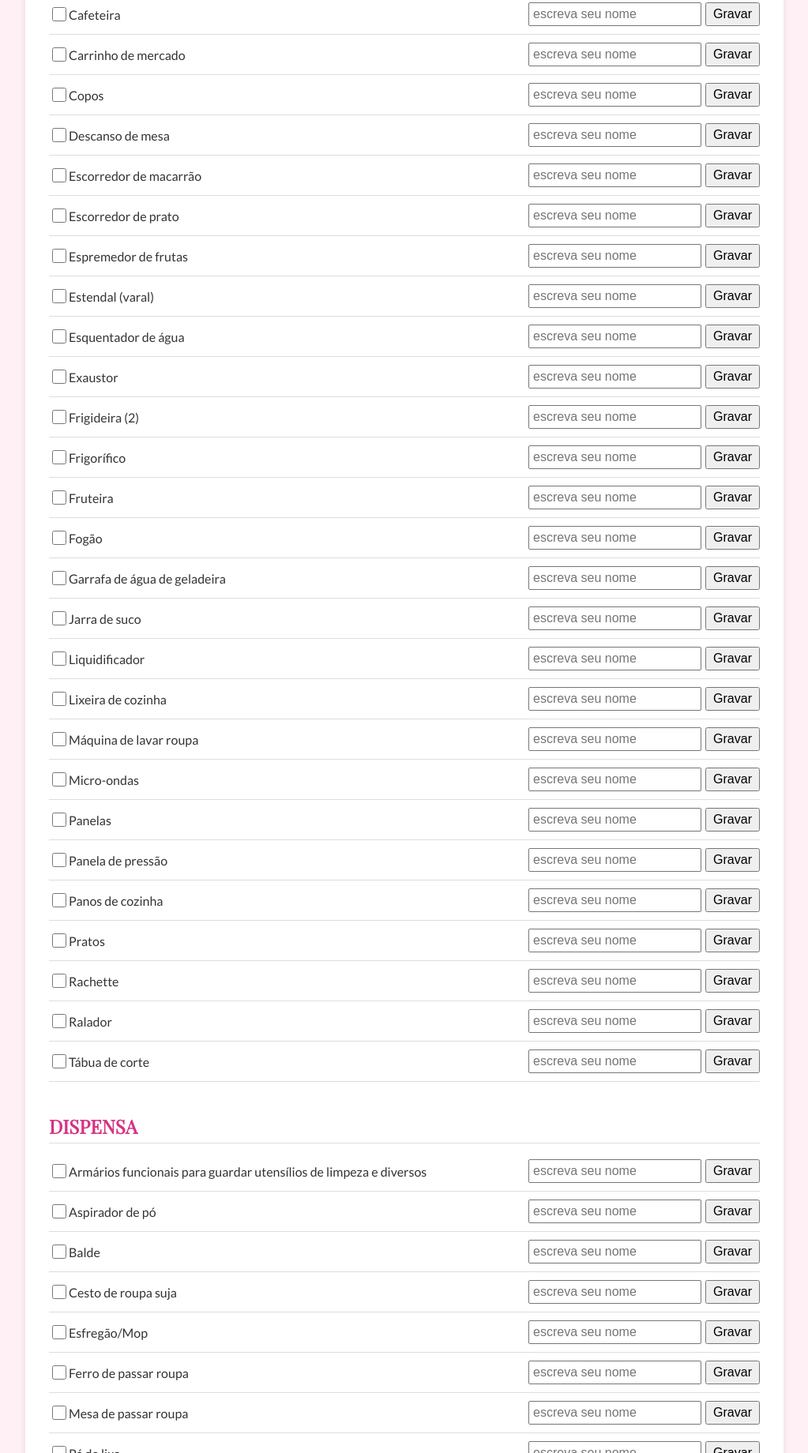
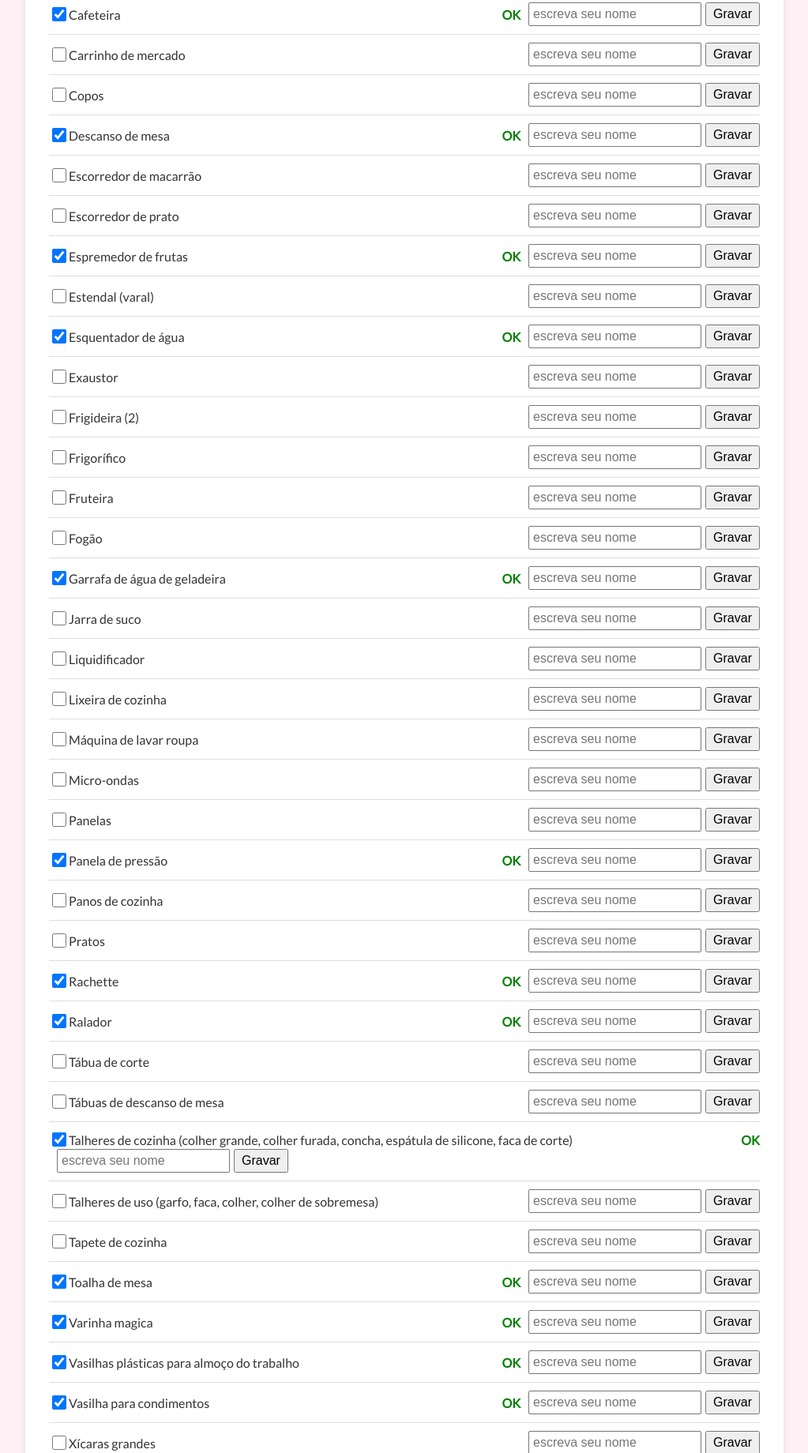
Before and after one commit to MpRonald/casa-nova-rebeca, a plain HTML site: page index.html in a window 1280 px wide. Shown: the part 960-2800 px from the top of the page at 79% size, without its empty margins (128-1151 px from the left). Drawn offline with nearby package versions, Linux system fonts and the light colour scheme; no server answers.

Commit message:
Add files via upload

```diff
--- a/index.html
+++ b/index.html
@@ -21,7 +21,7 @@
       background: #fff;
       padding: 30px;
       border-radius: 10px;
-      box-shadow: 0 2px 8px rgba(0, 0, 0, 0.1);
+      box-shadow: 0 2px 8px rgba(0,0,0,0.1);
     }
     h1 {
       text-align: center;
@@ -73,7 +73,7 @@
       cursor: pointer;
     }
 
-    /* Media Query para Smartphones */
+    /* Responsividade para Smartphones */
     @media (max-width: 600px) {
       body {
         padding: 10px;
@@ -98,12 +98,7 @@
       .ok {
         margin: 5px 0;
       }
-      .name-input {
-        width: 100%;
-        margin: 5px 0;
-        font-size: 16px;
-      }
-      .name-btn {
+      .name-input, .name-btn {
         width: 100%;
         margin: 5px 0;
         font-size: 16px;
@@ -115,7 +110,7 @@
   <div class="container">
     <h1>🏠 CASA NOVA REBECA</h1>
 
-    <!-- Seção: SALA -->
+    <!-- SALA: Itens 1 a 9 -->
     <div class="section">
       <h2>SALA</h2>
       <div class="item">
@@ -183,9 +178,10 @@
       </div>
     </div>
 
-    <!-- Seção: COZINHA -->
+    <!-- COZINHA: Itens 10 a 50 -->
     <div class="section">
       <h2>COZINHA</h2>
+      <!-- 10: Acendedor de fogão -->
       <div class="item">
         <input type="checkbox" id="item10">
         <label for="item10">Acendedor de fogão</label>
@@ -193,20 +189,23 @@
         <input type="text" id="nameInput10" class="name-input" placeholder="escreva seu nome">
         <button class="name-btn" onclick="saveName('checkbox-10', 'nameInput10')">Gravar</button>
       </div>
+      <!-- 11: Air Fryer = OK -->
       <div class="item">
-        <input type="checkbox" id="item11">
+        <input type="checkbox" id="item11" checked>
         <label for="item11">Air Fryer</label>
-        <span class="ok" id="ok11"></span>
+        <span class="ok" id="ok11">OK</span>
         <input type="text" id="nameInput11" class="name-input" placeholder="escreva seu nome">
         <button class="name-btn" onclick="saveName('checkbox-11', 'nameInput11')">Gravar</button>
       </div>
+      <!-- 12: Armário = OK -->
       <div class="item">
-        <input type="checkbox" id="item12">
+        <input type="checkbox" id="item12" checked>
         <label for="item12">Armário</label>
-        <span class="ok" id="ok12"></span>
+        <span class="ok" id="ok12">OK</span>
         <input type="text" id="nameInput12" class="name-input" placeholder="escreva seu nome">
         <button class="name-btn" onclick="saveName('checkbox-12', 'nameInput12')">Gravar</button>
       </div>
+      <!-- 13: Assadeira para forno -->
       <div class="item">
         <input type="checkbox" id="item13">
         <label for="item13">Assadeira para forno</label>
@@ -214,13 +213,15 @@
         <input type="text" id="nameInput13" class="name-input" placeholder="escreva seu nome">
         <button class="name-btn" onclick="saveName('checkbox-13', 'nameInput13')">Gravar</button>
       </div>
+      <!-- 14: Cafeteira = OK -->
       <div class="item">
-        <input type="checkbox" id="item14">
+        <input type="checkbox" id="item14" checked>
         <label for="item14">Cafeteira</label>
-        <span class="ok" id="ok14"></span>
+        <span class="ok" id="ok14">OK</span>
         <input type="text" id="nameInput14" class="name-input" placeholder="escreva seu nome">
         <button class="name-btn" onclick="saveName('checkbox-14', 'nameInput14')">Gravar</button>
       </div>
+      <!-- 15: Carrinho de mercado -->
       <div class="item">
         <input type="checkbox" id="item15">
         <label for="item15">Carrinho de mercado</label>
@@ -228,6 +229,7 @@
         <input type="text" id="nameInput15" class="name-input" placeholder="escreva seu nome">
         <button class="name-btn" onclick="saveName('checkbox-15', 'nameInput15')">Gravar</button>
       </div>
+      <!-- 16: Copos -->
       <div class="item">
         <input type="checkbox" id="item16">
         <label for="item16">Copos</label>
@@ -235,13 +237,15 @@
         <input type="text" id="nameInput16" class="name-input" placeholder="escreva seu nome">
         <button class="name-btn" onclick="saveName('checkbox-16', 'nameInput16')">Gravar</button>
       </div>
+      <!-- 17: Descanso de mesa = OK -->
       <div class="item">
-        <input type="checkbox" id="item17">
+        <input type="checkbox" id="item17" checked>
         <label for="item17">Descanso de mesa</label>
-        <span class="ok" id="ok17"></span>
+        <span class="ok" id="ok17">OK</span>
         <input type="text" id="nameInput17" class="name-input" placeholder="escreva seu nome">
         <button class="name-btn" onclick="saveName('checkbox-17', 'nameInput17')">Gravar</button>
       </div>
+      <!-- 18: Escorredor de macarrão -->
       <div class="item">
         <input type="checkbox" id="item18">
         <label for="item18">Escorredor de macarrão</label>
@@ -249,6 +253,7 @@
         <input type="text" id="nameInput18" class="name-input" placeholder="escreva seu nome">
         <button class="name-btn" onclick="saveName('checkbox-18', 'nameInput18')">Gravar</button>
       </div>
+      <!-- 19: Escorredor de prato -->
       <div class="item">
         <input type="checkbox" id="item19">
         <label for="item19">Escorredor de prato</label>
@@ -256,13 +261,15 @@
         <input type="text" id="nameInput19" class="name-input" placeholder="escreva seu nome">
         <button class="name-btn" onclick="saveName('checkbox-19', 'nameInput19')">Gravar</button>
       </div>
+      <!-- 20: Espremedor de frutas = OK -->
       <div class="item">
-        <input type="checkbox" id="item20">
+        <input type="checkbox" id="item20" checked>
         <label for="item20">Espremedor de frutas</label>
-        <span class="ok" id="ok20"></span>
+        <span class="ok" id="ok20">OK</span>
         <input type="text" id="nameInput20" class="name-input" placeholder="escreva seu nome">
         <button class="name-btn" onclick="saveName('checkbox-20', 'nameInput20')">Gravar</button>
       </div>
+      <!-- 21: Estendal (varal) -->
       <div class="item">
         <input type="checkbox" id="item21">
         <label for="item21">Estendal (varal)</label>
@@ -270,13 +277,15 @@
         <input type="text" id="nameInput21" class="name-input" placeholder="escreva seu nome">
         <button class="name-btn" onclick="saveName('checkbox-21', 'nameInput21')">Gravar</button>
       </div>
+      <!-- 22: Esquentador de água = OK -->
       <div class="item">
-        <input type="checkbox" id="item22">
+        <input type="checkbox" id="item22" checked>
         <label for="item22">Esquentador de água</label>
-        <span class="ok" id="ok22"></span>
+        <span class="ok" id="ok22">OK</span>
         <input type="text" id="nameInput22" class="name-input" placeholder="escreva seu nome">
         <button class="name-btn" onclick="saveName('checkbox-22', 'nameInput22')">Gravar</button>
       </div>
+      <!-- 23: Exaustor -->
       <div class="item">
         <input type="checkbox" id="item23">
         <label for="item23">Exaustor</label>
@@ -284,6 +293,7 @@
         <input type="text" id="nameInput23" class="name-input" placeholder="escreva seu nome">
         <button class="name-btn" onclick="saveName('checkbox-23', 'nameInput23')">Gravar</button>
       </div>
+      <!-- 24: Frigideira (2) -->
       <div class="item">
         <input type="checkbox" id="item24">
         <label for="item24">Frigideira (2)</label>
@@ -291,6 +301,7 @@
         <input type="text" id="nameInput24" class="name-input" placeholder="escreva seu nome">
         <button class="name-btn" onclick="saveName('checkbox-24', 'nameInput24')">Gravar</button>
       </div>
+      <!-- 25: Frigorífico -->
       <div class="item">
         <input type="checkbox" id="item25">
         <label for="item25">Frigorífico</label>
@@ -298,6 +309,7 @@
         <input type="text" id="nameInput25" class="name-input" placeholder="escreva seu nome">
         <button class="name-btn" onclick="saveName('checkbox-25', 'nameInput25')">Gravar</button>
       </div>
+      <!-- 26: Fruteira -->
       <div class="item">
         <input type="checkbox" id="item26">
         <label for="item26">Fruteira</label>
@@ -305,6 +317,7 @@
         <input type="text" id="nameInput26" class="name-input" placeholder="escreva seu nome">
         <button class="name-btn" onclick="saveName('checkbox-26', 'nameInput26')">Gravar</button>
       </div>
+      <!-- 27: Fogão -->
       <div class="item">
         <input type="checkbox" id="item27">
         <label for="item27">Fogão</label>
@@ -312,13 +325,15 @@
         <input type="text" id="nameInput27" class="name-input" placeholder="escreva seu nome">
         <button class="name-btn" onclick="saveName('checkbox-27', 'nameInput27')">Gravar</button>
       </div>
+      <!-- 28: Garrafa de água de geladeira = OK -->
       <div class="item">
-        <input type="checkbox" id="item28">
+        <input type="checkbox" id="item28" checked>
         <label for="item28">Garrafa de água de geladeira</label>
-        <span class="ok" id="ok28"></span>
+        <span class="ok" id="ok28">OK</span>
         <input type="text" id="nameInput28" class="name-input" placeholder="escreva seu nome">
         <button class="name-btn" onclick="saveName('checkbox-28', 'nameInput28')">Gravar</button>
       </div>
+      <!-- 29: Jarra de suco -->
       <div class="item">
         <input type="checkbox" id="item29">
         <label for="item29">Jarra de suco</label>
@@ -326,6 +341,7 @@
         <input type="text" id="nameInput29" class="name-input" placeholder="escreva seu nome">
         <button class="name-btn" onclick="saveName('checkbox-29', 'nameInput29')">Gravar</button>
       </div>
+      <!-- 30: Liquidificador -->
       <div class="item">
         <input type="checkbox" id="item30">
         <label for="item30">Liquidificador</label>
@@ -333,6 +349,7 @@
         <input type="text" id="nameInput30" class="name-input" placeholder="escreva seu nome">
         <button class="name-btn" onclick="saveName('checkbox-30', 'nameInput30')">Gravar</button>
       </div>
+      <!-- 31: Lixeira de cozinha -->
       <div class="item">
         <input type="checkbox" id="item31">
         <label for="item31">Lixeira de cozinha</label>
@@ -340,6 +357,7 @@
         <input type="text" id="nameInput31" class="name-input" placeholder="escreva seu nome">
         <button class="name-btn" onclick="saveName('checkbox-31', 'nameInput31')">Gravar</button>
       </div>
+      <!-- 32: Máquina de lavar roupa -->
       <div class="item">
         <input type="checkbox" id="item32">
         <label for="item32">Máquina de lavar roupa</label>
@@ -347,6 +365,7 @@
         <input type="text" id="nameInput32" class="name-input" placeholder="escreva seu nome">
         <button class="name-btn" onclick="saveName('checkbox-32', 'nameInput32')">Gravar</button>
       </div>
+      <!-- 33: Micro-ondas -->
       <div class="item">
         <input type="checkbox" id="item33">
         <label for="item33">Micro-ondas</label>
@@ -354,6 +373,7 @@
         <input type="text" id="nameInput33" class="name-input" placeholder="escreva seu nome">
         <button class="name-btn" onclick="saveName('checkbox-33', 'nameInput33')">Gravar</button>
       </div>
+      <!-- 34: Panelas -->
       <div class="item">
         <input type="checkbox" id="item34">
         <label for="item34">Panelas</label>
@@ -361,13 +381,15 @@
         <input type="text" id="nameInput34" class="name-input" placeholder="escreva seu nome">
         <button class="name-btn" onclick="saveName('checkbox-34', 'nameInput34')">Gravar</button>
       </div>
+      <!-- 35: Panela de pressão = OK -->
       <div class="item">
-        <input type="checkbox" id="item35">
+        <input type="checkbox" id="item35" checked>
         <label for="item35">Panela de pressão</label>
-        <span class="ok" id="ok35"></span>
+        <span class="ok" id="ok35">OK</span>
         <input type="text" id="nameInput35" class="name-input" placeholder="escreva seu nome">
         <button class="name-btn" onclick="saveName('checkbox-35', 'nameInput35')">Gravar</button>
       </div>
+      <!-- 36: Panos de cozinha -->
       <div class="item">
         <input type="checkbox" id="item36">
         <label for="item36">Panos de cozinha</label>
@@ -375,6 +397,7 @@
         <input type="text" id="nameInput36" class="name-input" placeholder="escreva seu nome">
         <button class="name-btn" onclick="saveName('checkbox-36', 'nameInput36')">Gravar</button>
       </div>
+      <!-- 37: Pratos -->
       <div class="item">
         <input type="checkbox" id="item37">
         <label for="item37">Pratos</label>
@@ -382,20 +405,23 @@
         <input type="text" id="nameInput37" class="name-input" placeholder="escreva seu nome">
         <button class="name-btn" onclick="saveName('checkbox-37', 'nameInput37')">Gravar</button>
       </div>
+      <!-- 38: Rachette = OK -->
       <div class="item">
-        <input type="checkbox" id="item38">
+        <input type="checkbox" id="item38" checked>
         <label for="item38">Rachette</label>
-        <span class="ok" id="ok38"></span>
+        <span class="ok" id="ok38">OK</span>
         <input type="text" id="nameInput38" class="name-input" placeholder="escreva seu nome">
         <button class="name-btn" onclick="saveName('checkbox-38', 'nameInput38')">Gravar</button>
       </div>
+      <!-- 39: Ralador = OK -->
       <div class="item">
-        <input type="checkbox" id="item39">
+        <input type="checkbox" id="item39" checked>
         <label for="item39">Ralador</label>
-        <span class="ok" id="ok39"></span>
+        <span class="ok" id="ok39">OK</span>
         <input type="text" id="nameInput39" class="name-input" placeholder="escreva seu nome">
         <button class="name-btn" onclick="saveName('checkbox-39', 'nameInput39')">Gravar</button>
       </div>
+      <!-- 40: Tábua de corte -->
       <div class="item">
         <input type="checkbox" id="item40">
         <label for="item40">Tábua de corte</label>
@@ -403,9 +429,89 @@
         <input type="text" id="nameInput40" class="name-input" placeholder="escreva seu nome">
         <button class="name-btn" onclick="saveName('checkbox-40', 'nameInput40')">Gravar</button>
       </div>
+      <!-- 41: Tábuas de descanso de mesa -->
+      <div class="item">
+        <input type="checkbox" id="item41">
+        <label for="item41">Tábuas de descanso de mesa</label>
+        <span class="ok" id="ok41"></span>
+        <input type="text" id="nameInput41" class="name-input" placeholder="escreva seu nome">
+        <button class="name-btn" onclick="saveName('checkbox-41', 'nameInput41')">Gravar</button>
+      </div>
+      <!-- 42: Talheres de cozinha (colher grande, colher furada, concha, espátula de silicone, faca de corte) = OK -->
+      <div class="item">
+        <input type="checkbox" id="item42" checked>
+        <label for="item42">Talheres de cozinha (colher grande, colher furada, concha, espátula de silicone, faca de corte)</label>
+        <span class="ok" id="ok42">OK</span>
+        <input type="text" id="nameInput42" class="name-input" placeholder="escreva seu nome">
+        <button class="name-btn" onclick="saveName('checkbox-42', 'nameInput42')">Gravar</button>
+      </div>
+      <!-- 43: Talheres de uso (garfo, faca, colher, colher de sobremesa) -->
+      <div class="item">
+        <input type="checkbox" id="item43">
+        <label for="item43">Talheres de uso (garfo, faca, colher, colher de sobremesa)</label>
+        <span class="ok" id="ok43"></span>
+        <input type="text" id="nameInput43" class="name-input" placeholder="escreva seu nome">
+        <button class="name-btn" onclick="saveName('checkbox-43', 'nameInput43')">Gravar</button>
+      </div>
+      <!-- 44: Tapete de cozinha -->
+      <div class="item">
+        <input type="checkbox" id="item44">
+        <label for="item44">Tapete de cozinha</label>
+        <span class="ok" id="ok44"></span>
+        <input type="text" id="nameInput44" class="name-input" placeholder="escreva seu nome">
+        <button class="name-btn" onclick="saveName('checkbox-44', 'nameInput44')">Gravar</button>
+      </div>
+      <!-- 45: Toalha de mesa = OK -->
+      <div class="item">
+        <input type="checkbox" id="item45" checked>
+        <label for="item45">Toalha de mesa</label>
+        <span class="ok" id="ok45">OK</span>
+        <input type="text" id="nameInput45" class="name-input" placeholder="escreva seu nome">
+        <button class="name-btn" onclick="saveName('checkbox-45', 'nameInput45')">Gravar</button>
+      </div>
+      <!-- 46: Varinha magica = OK -->
+      <div class="item">
+        <input type="checkbox" id="item46" checked>
+        <label for="item46">Varinha magica</label>
+        <span class="ok" id="ok46">OK</span>
+        <input type="text" id="nameInput46" class="name-input" placeholder="escreva seu nome">
+        <button class="name-btn" onclick="saveName('checkbox-46', 'nameInput46')">Gravar</button>
+      </div>
+      <!-- 47: Vasilhas plásticas para almoço do trabalho = OK -->
+      <div class="item">
+        <input type="checkbox" id="item47" checked>
+        <label for="item47">Vasilhas plásticas para almoço do trabalho</label>
+        <span class="ok" id="ok47">OK</span>
+        <input type="text" id="nameInput47" class="name-input" placeholder="escreva seu nome">
+        <button class="name-btn" onclick="saveName('checkbox-47', 'nameInput47')">Gravar</button>
+      </div>
+      <!-- 48: Vasilha para condimentos = OK -->
+      <div class="item">
+        <input type="checkbox" id="item48" checked>
+        <label for="item48">Vasilha para condimentos</label>
+        <span class="ok" id="ok48">OK</span>
+        <input type="text" id="nameInput48" class="name-input" placeholder="escreva seu nome">
+        <button class="name-btn" onclick="saveName('checkbox-48', 'nameInput48')">Gravar</button>
+      </div>
+      <!-- 49: Xícaras grandes -->
+      <div class="item">
+        <input type="checkbox" id="item49">
+        <label for="item49">Xícaras grandes</label>
+        <span class="ok" id="ok49"></span>
+        <input type="text" id="nameInput49" class="name-input" placeholder="escreva seu nome">
+        <button class="name-btn" onclick="saveName('checkbox-49', 'nameInput49')">Gravar</button>
+      </div>
+      <!-- 50: Xícaras pequenas = OK -->
+      <div class="item">
+        <input type="checkbox" id="item50" checked>
+        <label for="item50">Xícaras pequenas</label>
+        <span class="ok" id="ok50">OK</span>
+        <input type="text" id="nameInput50" class="name-input" placeholder="escreva seu nome">
+        <button class="name-btn" onclick="saveName('checkbox-50', 'nameInput50')">Gravar</button>
+      </div>
     </div>
 
-    <!-- Seção: DISPENSA -->
+    <!-- DISPENSA: Itens 51 a 59 -->
     <div class="section">
       <h2>DISPENSA</h2>
       <div class="item">
@@ -473,7 +579,7 @@
       </div>
     </div>
 
-    <!-- Seção: QUARTO -->
+    <!-- QUARTO: Itens 60 a 71 -->
     <div class="section">
       <h2>QUARTO</h2>
       <div class="item">
@@ -505,9 +611,9 @@
         <button class="name-btn" onclick="saveName('checkbox-63', 'nameInput63')">Gravar</button>
       </div>
       <div class="item">
-        <input type="checkbox" id="item64">
+        <input type="checkbox" id="item64" checked>
         <label for="item64">Edredons e colchas</label>
-        <span class="ok" id="ok64"></span>
+        <span class="ok" id="ok64">OK</span>
         <input type="text" id="nameInput64" class="name-input" placeholder="escreva seu nome">
         <button class="name-btn" onclick="saveName('checkbox-64', 'nameInput64')">Gravar</button>
       </div>
@@ -526,23 +632,23 @@
         <button class="name-btn" onclick="saveName('checkbox-66', 'nameInput66')">Gravar</button>
       </div>
       <div class="item">
-        <input type="checkbox" id="item67">
+        <input type="checkbox" id="item67" checked>
         <label for="item67">Roupa de cama</label>
-        <span class="ok" id="ok67"></span>
+        <span class="ok" id="ok67">OK</span>
         <input type="text" id="nameInput67" class="name-input" placeholder="escreva seu nome">
         <button class="name-btn" onclick="saveName('checkbox-67', 'nameInput67')">Gravar</button>
       </div>
       <div class="item">
-        <input type="checkbox" id="item68">
+        <input type="checkbox" id="item68" checked>
         <label for="item68">Toalhas de banho</label>
-        <span class="ok" id="ok68"></span>
+        <span class="ok" id="ok68">OK</span>
         <input type="text" id="nameInput68" class="name-input" placeholder="escreva seu nome">
         <button class="name-btn" onclick="saveName('checkbox-68', 'nameInput68')">Gravar</button>
       </div>
       <div class="item">
-        <input type="checkbox" id="item69">
+        <input type="checkbox" id="item69" checked>
         <label for="item69">Travesseiros</label>
-        <span class="ok" id="ok69"></span>
+        <span class="ok" id="ok69">OK</span>
         <input type="text" id="nameInput69" class="name-input" placeholder="escreva seu nome">
         <button class="name-btn" onclick="saveName('checkbox-69', 'nameInput69')">Gravar</button>
       </div>
@@ -554,15 +660,15 @@
         <button class="name-btn" onclick="saveName('checkbox-70', 'nameInput70')">Gravar</button>
       </div>
       <div class="item">
-        <input type="checkbox" id="item71">
+        <input type="checkbox" id="item71" checked>
         <label for="item71">Ventilador/Ventuinha</label>
-        <span class="ok" id="ok71"></span>
+        <span class="ok" id="ok71">OK</span>
         <input type="text" id="nameInput71" class="name-input" placeholder="escreva seu nome">
         <button class="name-btn" onclick="saveName('checkbox-71', 'nameInput71')">Gravar</button>
       </div>
     </div>
 
-    <!-- Seção: CASA DE BANHO -->
+    <!-- CASA DE BANHO: Itens 72 a 80 -->
     <div class="section">
       <h2>CASA DE BANHO</h2>
       <div class="item">
@@ -634,9 +740,8 @@
   <!-- Firebase: SDKs compat para Realtime Database -->
   <script src="https://www.gstatic.com/firebasejs/9.22.0/firebase-app-compat.js"></script>
   <script src="https://www.gstatic.com/firebasejs/9.22.0/firebase-database-compat.js"></script>
-
   <script>
-    // Configuração do Firebase – certifique-se de que o databaseURL está correto.
+    // Configuração do Firebase – substitua o databaseURL conforme seu projeto
     const firebaseConfig = {
       apiKey: "AIzaSyBZVYqWk-km3junFvXQ1owOCneFTrrMRjI",
       authDomain: "casa-nova-rebeca.firebaseapp.com",
@@ -654,7 +759,7 @@
     document.addEventListener('DOMContentLoaded', () => {
       const checkboxes = document.querySelectorAll('input[type="checkbox"]');
 
-      // Sincroniza os estados dos checkboxes com os dados do Firebase
+      // Sincroniza os estados dos checkboxes com o Firebase
       firebase.database().ref('checkboxes').on('value', (snapshot) => {
         const data = snapshot.val();
         checkboxes.forEach((checkbox, index) => {
@@ -670,7 +775,7 @@
         });
       });
 
-      // Sincroniza os campos de nome com os dados do Firebase
+      // Sincroniza os campos de nome com o Firebase
       firebase.database().ref('names').on('value', (snapshot) => {
         const namesData = snapshot.val();
         if (namesData) {
@@ -687,7 +792,7 @@
         }
       });
 
-      // Atualiza o Firebase quando um checkbox for alterado
+      // Atualiza o Firebase quando um checkbox é alterado
       checkboxes.forEach((checkbox, index) => {
         const key = 'checkbox-' + (index + 1);
         checkbox.addEventListener('change', function() {
```
